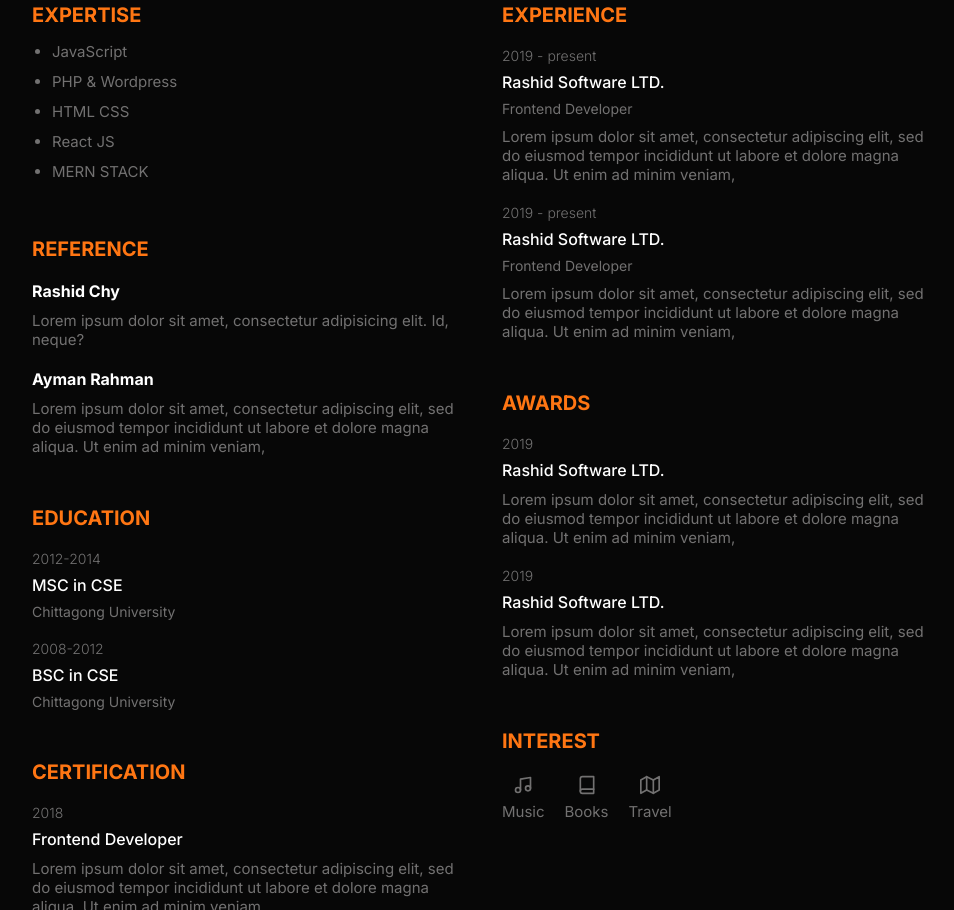
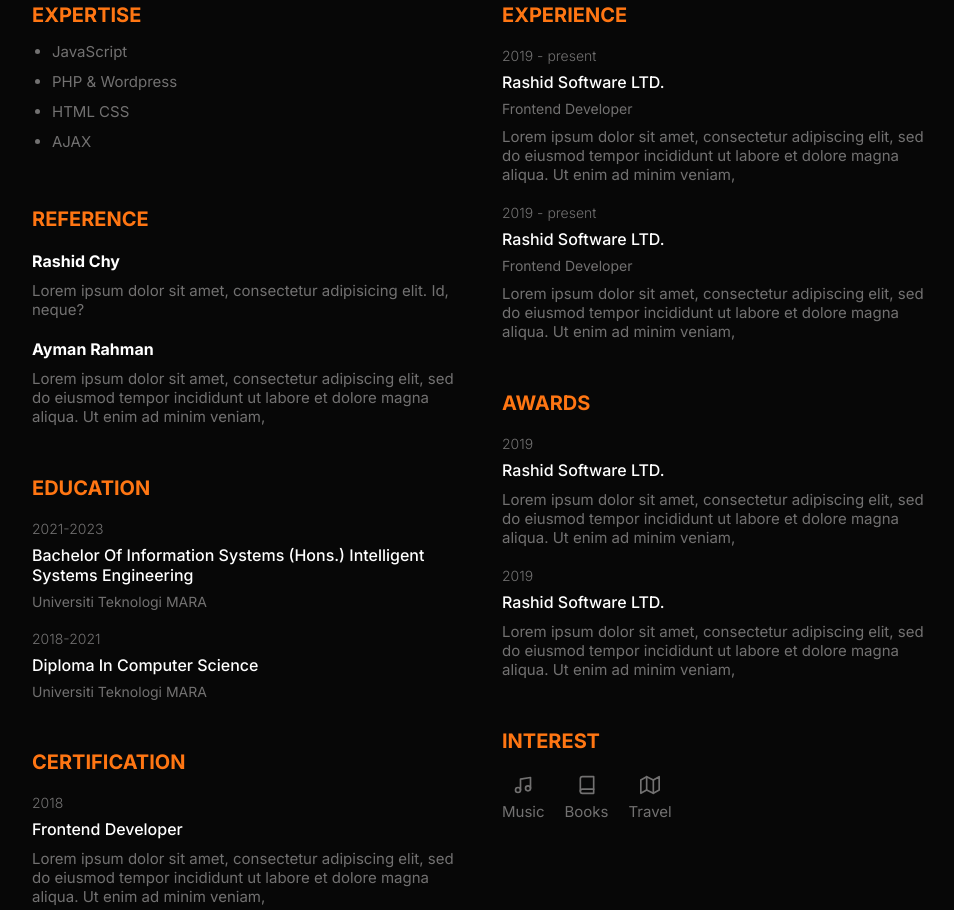
Before and after one commit to BlankedWave/resume, a plain HTML site: page index.html in a window 1280 px wide. Shown: the part 338-1248 px from the top of the page, without its empty margins (158-1112 px from the left). Drawn offline with nearby package versions, Linux system fonts and the light colour scheme.

Commit message:
Update index.html
update education

```diff
--- a/index.html
+++ b/index.html
@@ -39,8 +39,7 @@
           <li>JavaScript</li>
           <li>PHP & Wordpress</li>
           <li>HTML CSS</li>
-          <li>React JS</li>
-          <li>MERN STACK</li>
+          <li>AJAX</li>
         </ul>
       </div>
       <div class="ref">
@@ -59,17 +58,17 @@
       <div class="edu">
         <h3 class="title">Education</h3>
         <div class="edu_item">
-          <p class="item_preTitle">2012-2014</p>
-          <h4 class="item_title">MSC in CSE</h4>
+          <p class="item_preTitle">2021-2023</p>
+          <h4 class="item_title">Bachelor Of Information Systems (Hons.) Intelligent Systems Engineering</h4>
           <p class="item_subtitle">
-            Chittagong University
+            Universiti Teknologi MARA
           </p>
         </div>
         <div class="edu_item">
-          <p class="item_preTitle">2008-2012</p>
-          <h4 class="item_title">BSC in CSE</h4>
+          <p class="item_preTitle">2018-2021</p>
+          <h4 class="item_title">Diploma In Computer Science</h4>
           <p class="item_subtitle">
-            Chittagong University
+            Universiti Teknologi MARA
           </p>
         </div>
       </div>
```
